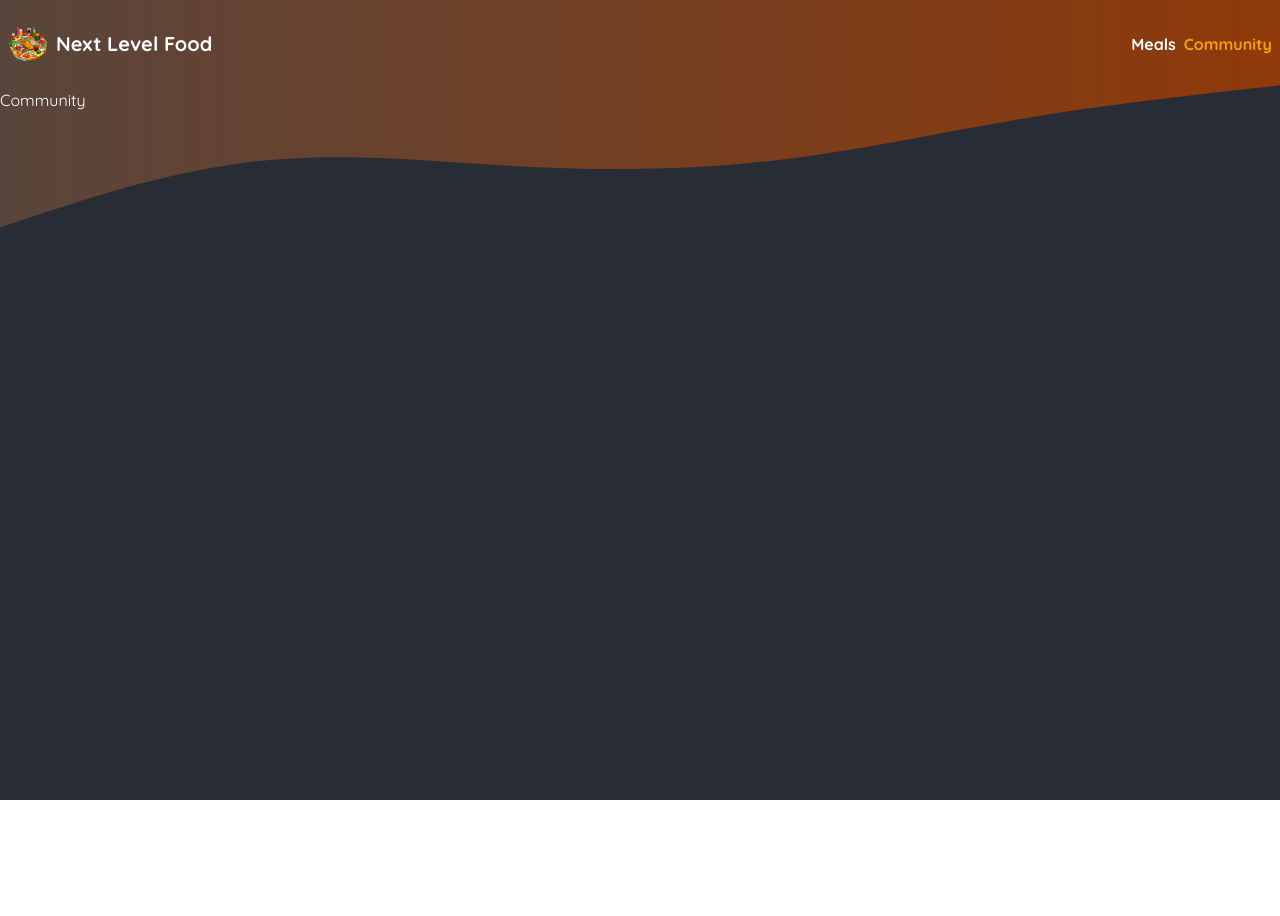
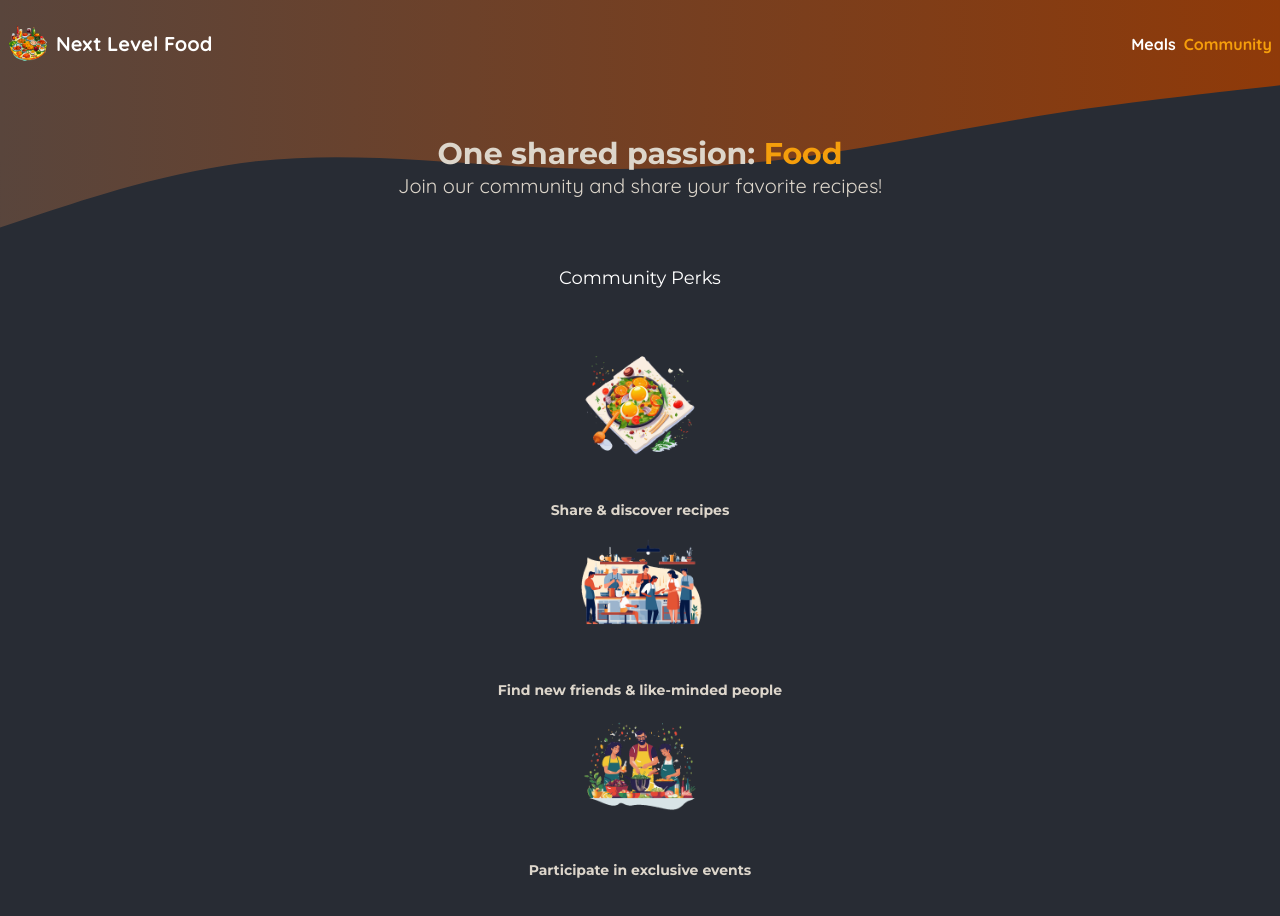
Before and after one commit to katesunday/next_app, a Next.js app: page /community in a window 1280 px wide. Shown: the top 916 px of the page. Before the commit the page ends 800 px from the top, so only its background shows below. Built offline with nearby package versions, Linux system fonts and the light colour scheme.

Commit message:
community page

```diff
--- a/app/community/page.tsx
+++ b/app/community/page.tsx
@@ -1,7 +1,63 @@
-import React from 'react';
+import Image from 'next/image';
 
-function CommunityPage() {
-  return <div>Community</div>;
+import mealIcon from '@/assets/icons/meal.png';
+import communityIcon from '@/assets/icons/community.png';
+import eventsIcon from '@/assets/icons/events.png';
+
+export default function CommunityPage() {
+  return (
+    <>
+      <header className="mx-auto my-12 w-[90%] max-w-[75rem] gap-12 text-center text-xl text-neutral">
+        <h1 className="text-primary font-primary text-3xl font-bold">
+          One shared passion:
+          <span className="bg-clip-text text-amber-500"> Food</span>
+        </h1>
+        <p>Join our community and share your favorite recipes!</p>
+      </header>
+      <main className="mx-auto my-0 w-[90%] max-w-[40rem] py-4">
+        <h2 className="mb-12 text-center font-primary text-lg">
+          Community Perks
+        </h2>
+
+        <ul className="mx-0 my-12 list-none p-0">
+          <li className="flex flex-col items-center gap-8">
+            <Image
+              src={mealIcon}
+              alt="A delicious meal"
+              width={128}
+              height={128}
+              className="object-contain"
+            />
+            <p className="m-0 font-primary text-sm font-bold text-neutral">
+              Share & discover recipes
+            </p>
+          </li>
+          <li className="flex flex-col items-center gap-8">
+            <Image
+              src={communityIcon}
+              alt="A crowd of people, cooking"
+              width={128}
+              height={128}
+              className="object-contain"
+            />
+            <p className="m-0 font-primary text-sm font-bold text-neutral">
+              Find new friends & like-minded people
+            </p>
+          </li>
+          <li className="flex flex-col items-center gap-8">
+            <Image
+              src={eventsIcon}
+              alt="A crowd of people at a cooking event"
+              width={128}
+              height={128}
+              className="object-contain"
+            />
+            <p className="m-0 font-primary text-sm font-bold text-neutral">
+              Participate in exclusive events
+            </p>
+          </li>
+        </ul>
+      </main>
+    </>
+  );
 }
-
-export default CommunityPage;
```
